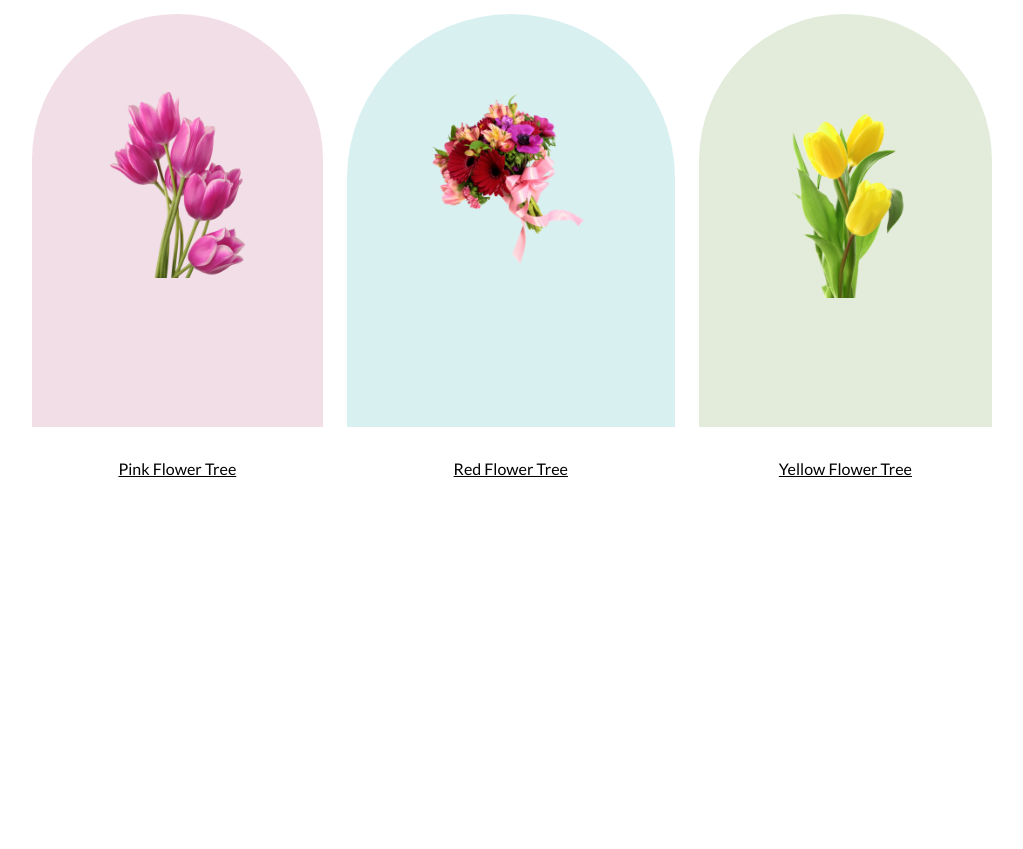
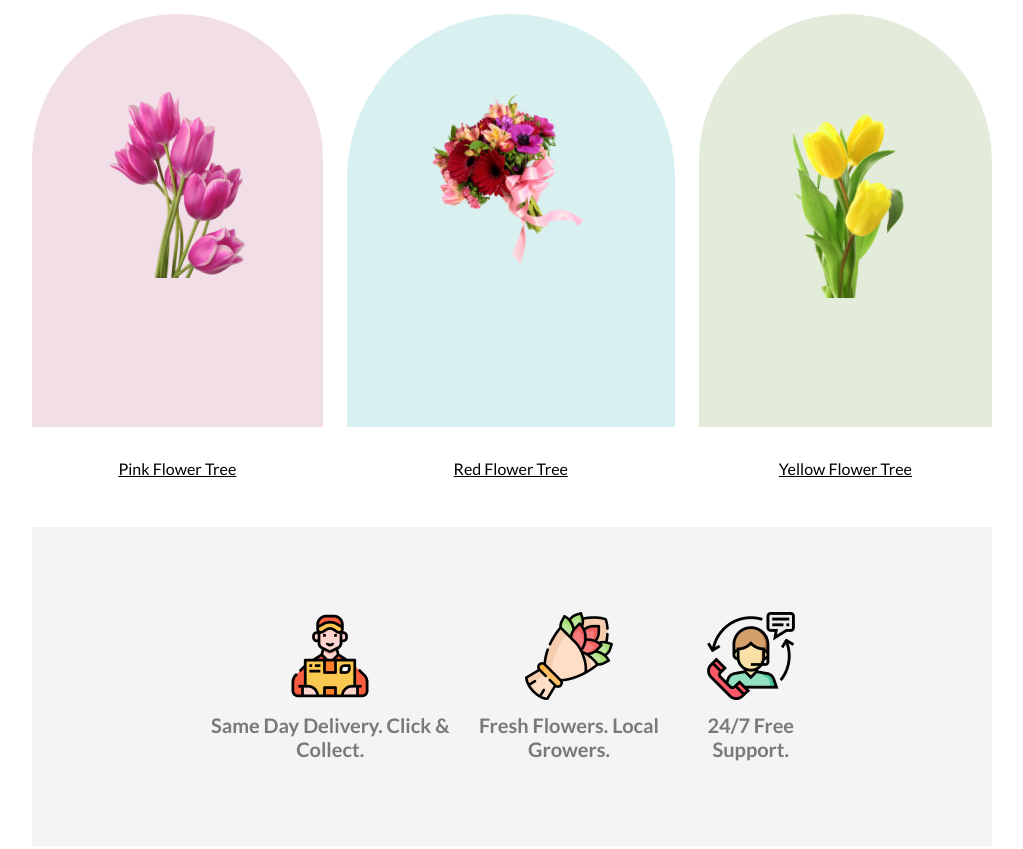
Before and after one commit to Bijoy-karmokar/Flower_Shop_Assignment, a plain HTML site: page index.html in a window 1280 px wide. Shown: the part 676-1525 px from the top of the page, without its empty margins (128-1151 px from the left). Before the commit the page ends 1154 px from the top, so only its background shows below. Drawn offline with Linux system fonts and the light colour scheme.

Commit message:
delivery section

```diff
--- a/index.html
+++ b/index.html
@@ -49,6 +49,23 @@
                </div>
            </div>
       </section>
+
+      <section id="delivery-flower">
+        <div class="flower-item">
+          <div>
+            <img src="images/Group 57.png" alt="">
+            <p>Same Day Delivery. Click & Collect.</p>
+          </div>
+          <div>
+            <img src="images/Group 58.png" alt="">
+            <p>Fresh Flowers. Local Growers.</p>
+          </div>
+          <div>
+            <img src="images/Group 59.png" alt="">
+            <p>24/7 Free Support.</p>
+          </div>
+        </div>
+      </section>
     </main>
     <footer>
 
--- a/style/style.css
+++ b/style/style.css
@@ -85,6 +85,7 @@ button:hover{
 .flower{
     text-align: center;
     height: 335px;
+    margin-bottom: 50px;
 
 }
 .flower p{
@@ -115,3 +116,25 @@ button:hover{
     height: 100%;
     margin-bottom: 32px;
 }
+
+
+#delivery-flower{
+    width: 75%;
+    margin: 128px auto;
+    background-color: rgba(39, 39, 39, 0.05);
+}
+.flower-item{
+    display: flex;
+    justify-content: space-between;
+    gap: 10px;
+    align-items: center;
+    padding: 85px 175px;
+    text-align: center;
+}
+
+.flower-item p{
+    font-size: 20px;
+    font-weight: 700;
+    color: rgba(39, 39, 39, 0.6);
+    margin-top: 10px;
+}
```
